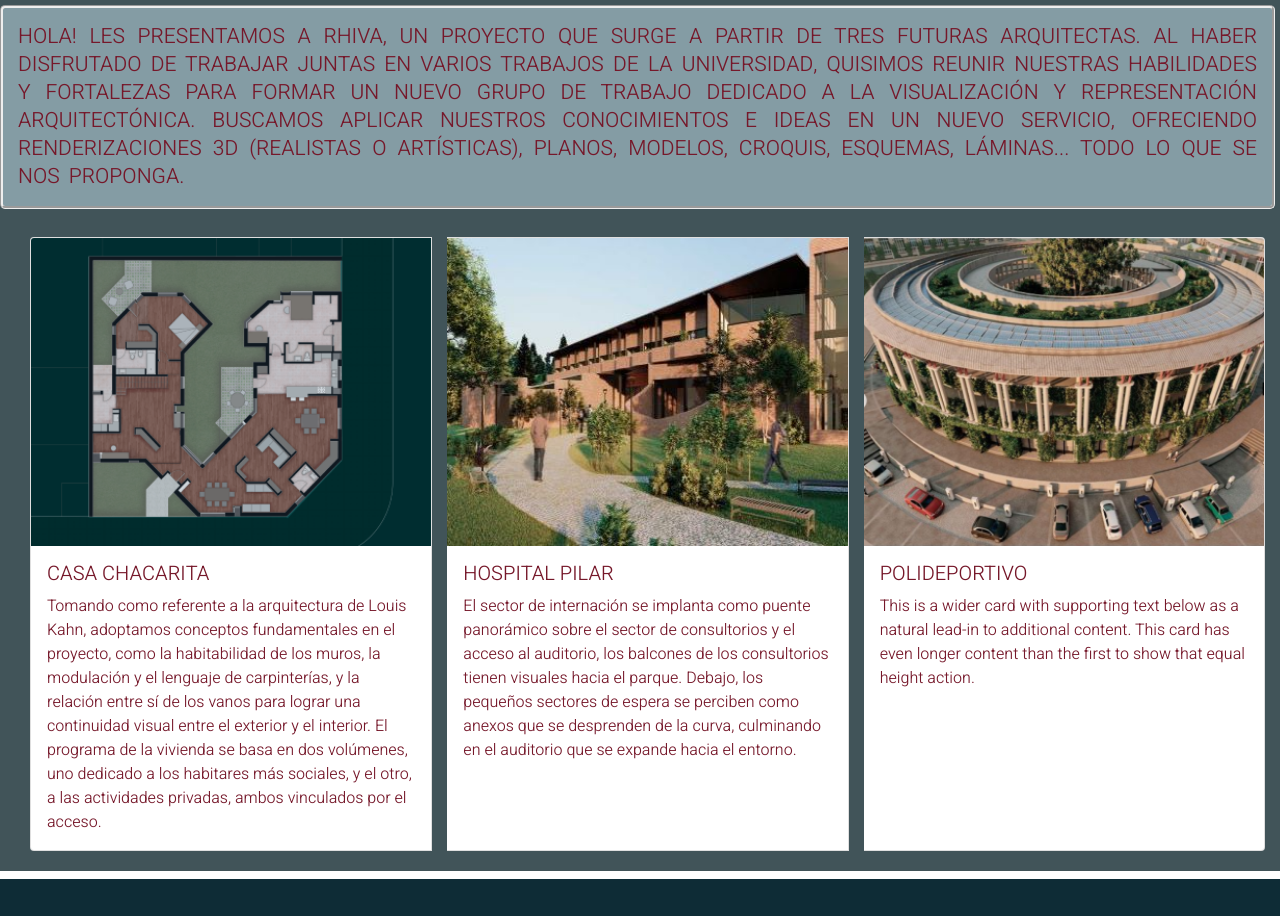
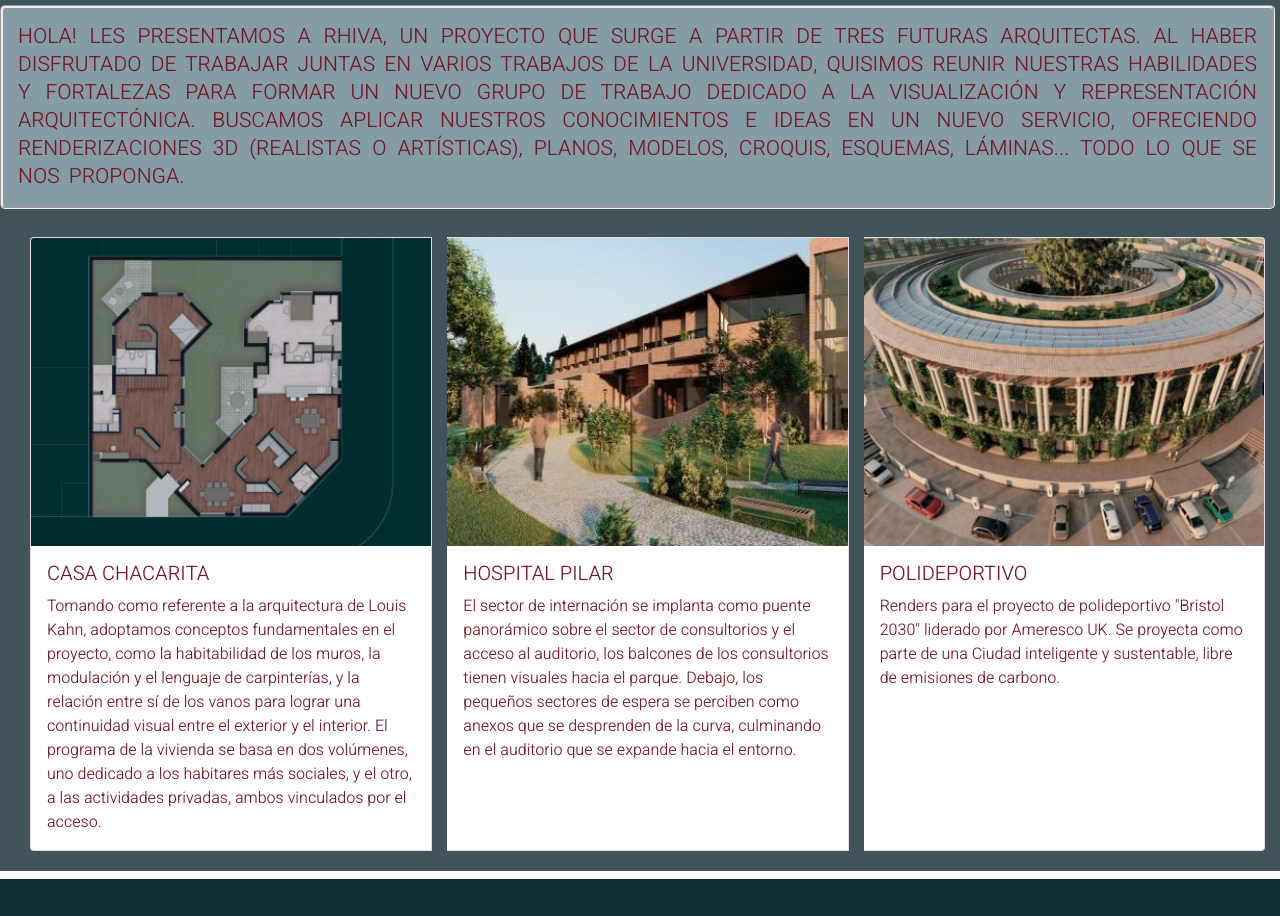
Before and after one commit to valeriabrea/rhivaarquitectura, a website: page index.html in a window 1280 px wide. Shown: the part 181-1097 px from the top of the page. Drawn offline with nearby package versions, Linux system fonts and the light colour scheme.

Commit message:
Polideportivo

```diff
--- a/index.html
+++ b/index.html
@@ -66,7 +66,7 @@
           <img src="Images/Render/Polideportivo final.png" class="card-img-top" alt="Polideportivo">
           <div class="card-body">
             <h5 class="card-title">POLIDEPORTIVO</h5>
-            <p class="card-text">This is a wider card with supporting text below as a natural lead-in to additional content. This card has even longer content than the first to show that equal height action.</p>
+            <p class="card-text">Renders para el proyecto de polideportivo "Bristol 2030" liderado por Ameresco UK. Se proyecta como parte de una Ciudad inteligente y sustentable, libre de emisiones de carbono.</p>
           </div>
         </div>
       </div>
```
